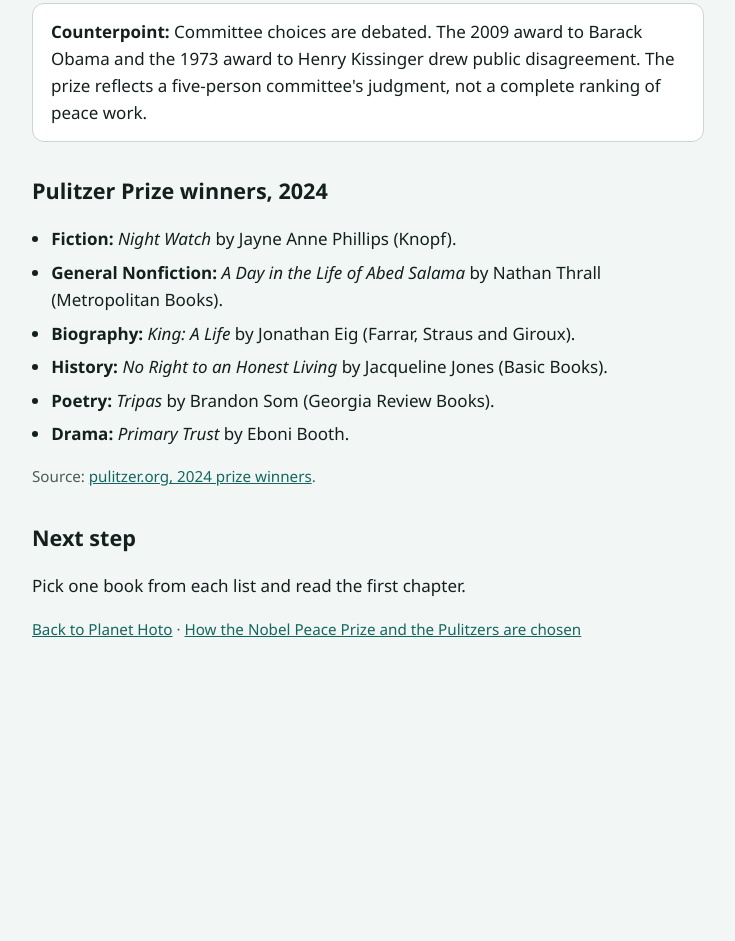
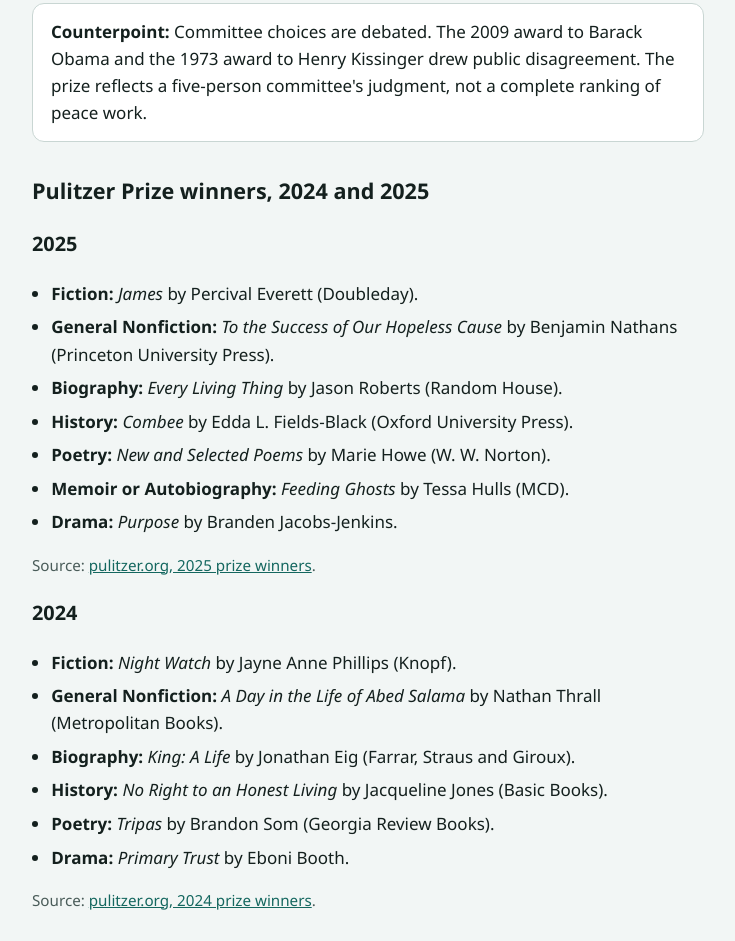
Before and after one commit to hoto1000/planet-hoto, a website: page docs/reading-list.html in a window 1280 px wide. Shown: the part 1938-2879 px from the top of the page, without its empty margins (272-1007 px from the left). Before the commit the page ends 2634 px from the top, so only its background shows below. Drawn offline with Linux system fonts and the light colour scheme.

Commit message:
Add 2025 Pulitzer winners to reading list
Co-Authored-By: Claude Haiku 5.5 <noreply@anthropic.com>

```diff
--- a/docs/reading-list.html
+++ b/docs/reading-list.html
@@ -88,7 +88,20 @@
   <p class="src">Source: <a href="https://api.nobelprize.org/" rel="noopener">Nobel Prize official data</a>. The 2026 announcement was made on 9 October 2026.</p>
   <div class="card"><strong>Counterpoint:</strong> Committee choices are debated. The 2009 award to Barack Obama and the 1973 award to Henry Kissinger drew public disagreement. The prize reflects a five-person committee's judgment, not a complete ranking of peace work.</div>
 
-  <h2>Pulitzer Prize winners, 2024</h2>
+  <h2>Pulitzer Prize winners, 2024 and 2025</h2>
+  <h3>2025</h3>
+  <ul>
+    <li><strong>Fiction:</strong> <em>James</em> by Percival Everett (Doubleday).</li>
+    <li><strong>General Nonfiction:</strong> <em>To the Success of Our Hopeless Cause</em> by Benjamin Nathans (Princeton University Press).</li>
+    <li><strong>Biography:</strong> <em>Every Living Thing</em> by Jason Roberts (Random House).</li>
+    <li><strong>History:</strong> <em>Combee</em> by Edda L. Fields-Black (Oxford University Press).</li>
+    <li><strong>Poetry:</strong> <em>New and Selected Poems</em> by Marie Howe (W. W. Norton).</li>
+    <li><strong>Memoir or Autobiography:</strong> <em>Feeding Ghosts</em> by Tessa Hulls (MCD).</li>
+    <li><strong>Drama:</strong> <em>Purpose</em> by Branden Jacobs-Jenkins.</li>
+  </ul>
+  <p class="src">Source: <a href="https://www.pulitzer.org/prize-winners-by-year/2025" rel="noopener">pulitzer.org, 2025 prize winners</a>.</p>
+
+  <h3>2024</h3>
   <ul>
     <li><strong>Fiction:</strong> <em>Night Watch</em> by Jayne Anne Phillips (Knopf).</li>
     <li><strong>General Nonfiction:</strong> <em>A Day in the Life of Abed Salama</em> by Nathan Thrall (Metropolitan Books).</li>
```
